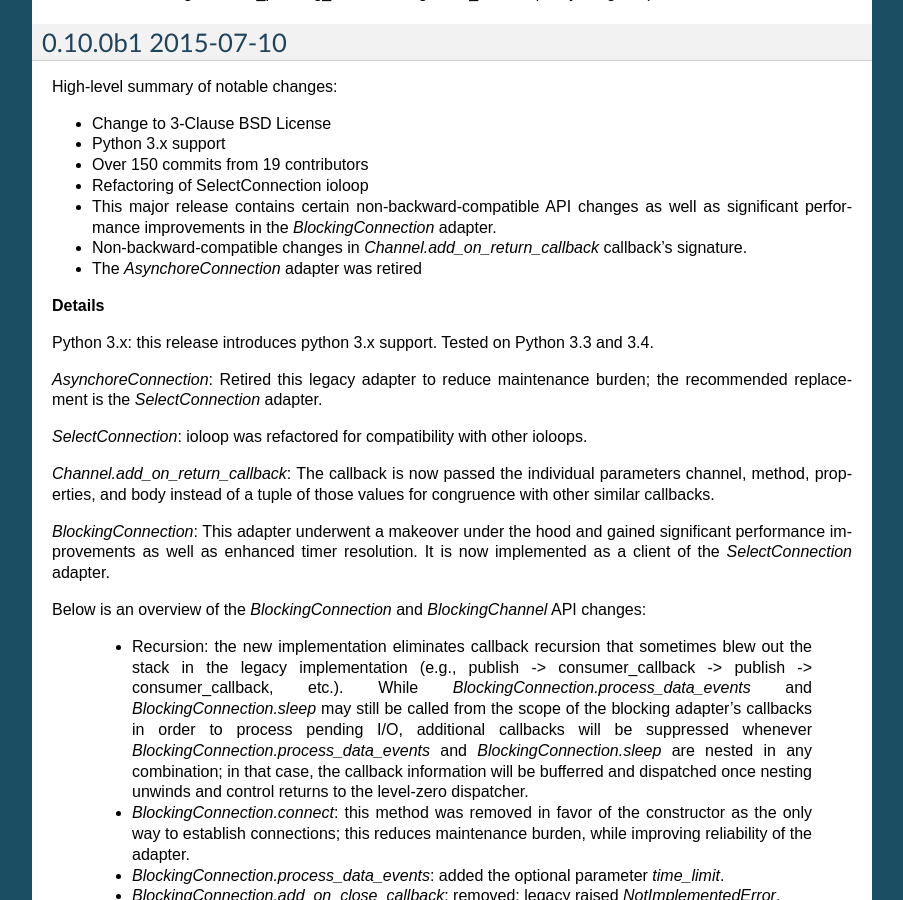
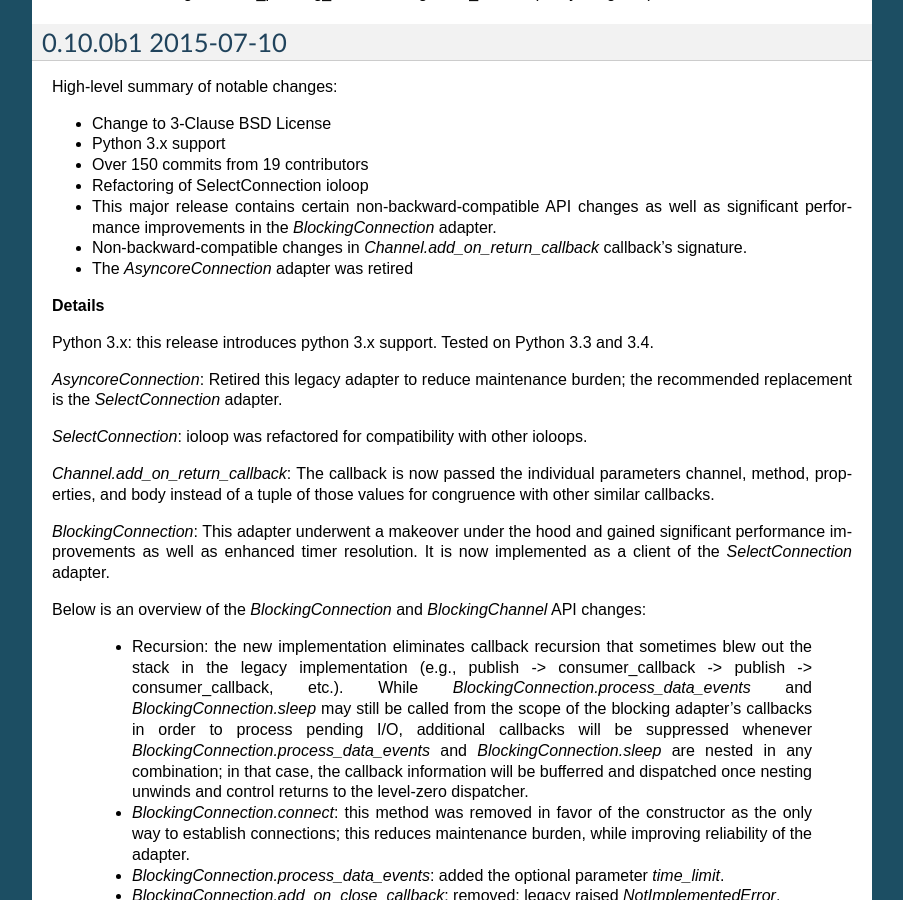
Before and after one commit to pika/pika, a Sphinx documentation site: the page built from docs/version_history.rst, in a window 1280 px wide and 900 px high, scrolled down 3122 px. Shown: the whole window, without its empty margins (198-1101 px from the left). Built offline with Sphinx 7.4.7, drawn with Linux system fonts in a browser that asks for light colours; pages that are not in the unit, such as notebooks, are missing from menus.

Commit message:
spelling

```diff
--- a/CHANGELOG.rst
+++ b/CHANGELOG.rst
@@ -164,14 +164,14 @@ High-level summary of notable changes:
   adapter.
 - Non-backward-compatible changes in `Channel.add_on_return_callback` callback's
   signature.
-- The `AsynchoreConnection` adapter was retired
+- The `AsyncoreConnection` adapter was retired
 
 **Details**
 
 Python 3.x: this release introduces python 3.x support. Tested on Python 3.3
 and 3.4.
 
-`AsynchoreConnection`: Retired this legacy adapter to reduce maintenance burden;
+`AsyncoreConnection`: Retired this legacy adapter to reduce maintenance burden;
 the recommended replacement is the `SelectConnection` adapter.
 
 `SelectConnection`: ioloop was refactored for compatibility with other ioloops.
--- a/docs/version_history.rst
+++ b/docs/version_history.rst
@@ -164,14 +164,14 @@ High-level summary of notable changes:
   adapter.
 - Non-backward-compatible changes in `Channel.add_on_return_callback` callback's
   signature.
-- The `AsynchoreConnection` adapter was retired
+- The `AsyncoreConnection` adapter was retired
 
 **Details**
 
 Python 3.x: this release introduces python 3.x support. Tested on Python 3.3
 and 3.4.
 
-`AsynchoreConnection`: Retired this legacy adapter to reduce maintenance burden;
+`AsyncoreConnection`: Retired this legacy adapter to reduce maintenance burden;
 the recommended replacement is the `SelectConnection` adapter.
 
 `SelectConnection`: ioloop was refactored for compatibility with other ioloops.
```
